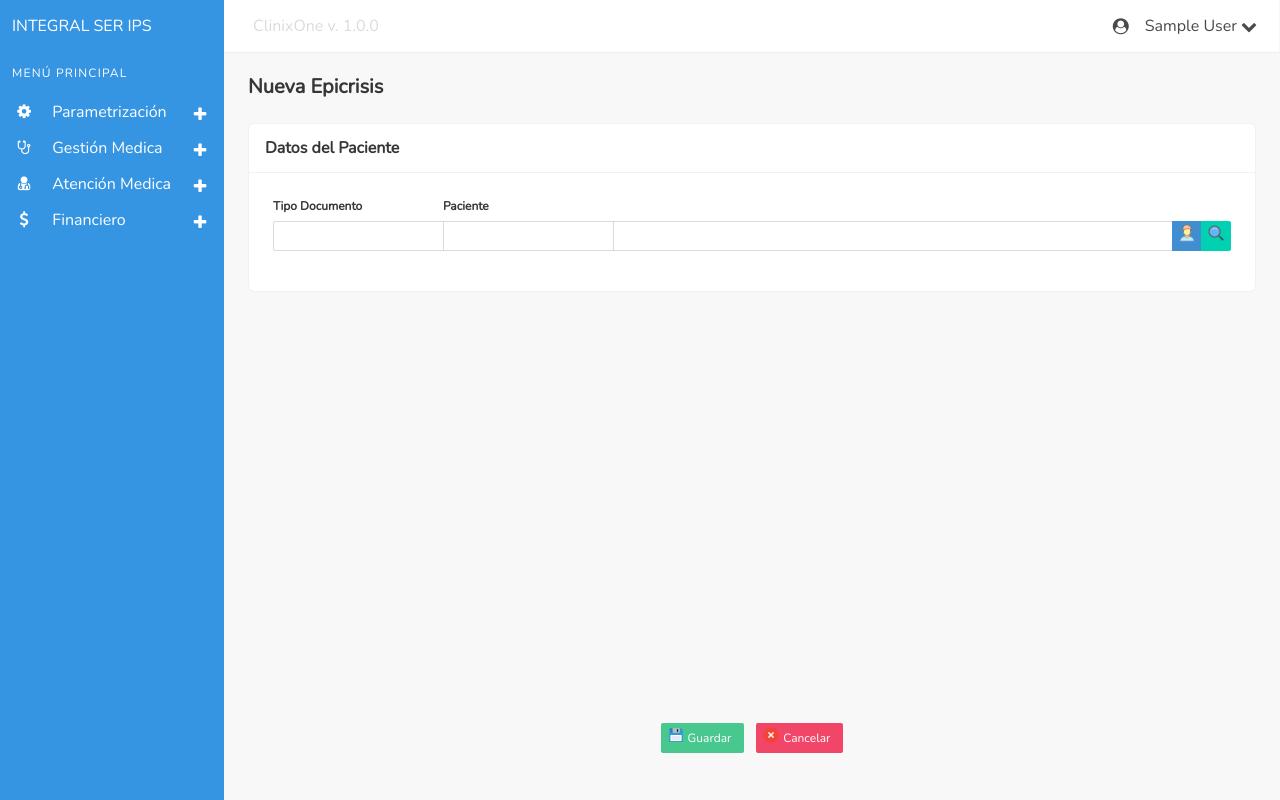
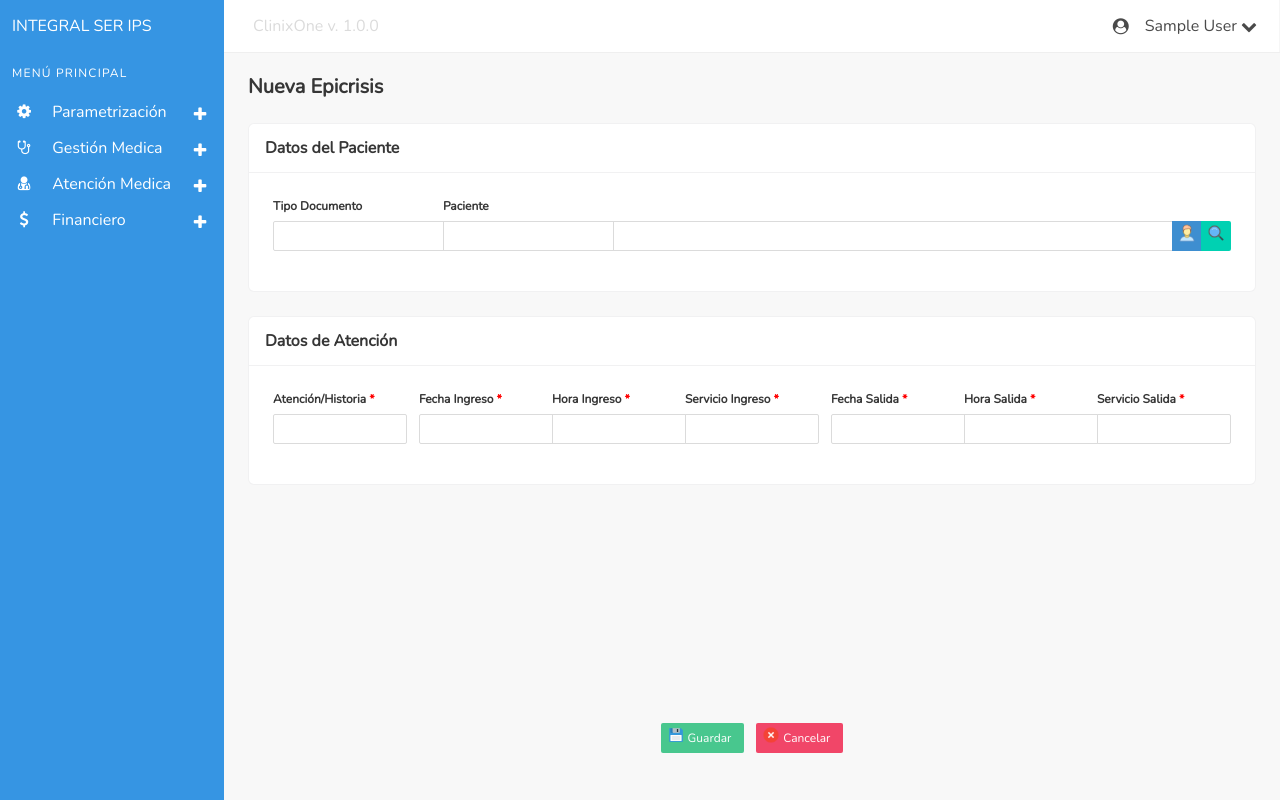
Before and after one commit to devjoit1-creator/ClinixOne_1.0.0, a Flask app: page /add_epicrisis in a window 1280 px wide. Run offline with Flask 3, Linux system fonts and the light colour scheme; the visitor is signed in with stand-in values (Sample User, id 1); data that the repository does not hold is empty; some libraries are stand-ins or nearby versions.

Commit message:
Primeros campos nueva epicrisis habilitados

```diff
--- a/app/static/js/epicrisis/add_epicrisis.js
+++ b/app/static/js/epicrisis/add_epicrisis.js
@@ -3,6 +3,13 @@ const $tipo_doc = document.getElementById("tipo_doc");
 const $codigo = document.getElementById("codigo");
 const $paciente = document.getElementById("paciente");
 const $medico = document.getElementById("medico");
+const $atencion = document.getElementById("atencion");
+const $fecha_ingreso = document.getElementById("fecha_ingreso");
+const $hora_ingreso = document.getElementById("hora_ingreso");
+const $servicio_ingreso = document.getElementById("servicio_ingreso");
+const $fecha_salida = document.getElementById("fecha_salida");
+const $hora_salida = document.getElementById("hora_salida");
+const $servicio_salida = document.getElementById("servicio_salida");
 const $btn_consultar = document.getElementById("btn_consultar");
 const $btn_cancelar = document.getElementById("btn_cancelar");
 
@@ -16,10 +23,11 @@ const $tabAtencionesConsultas = document.getElementById("tabAtencionesConsultas"
 const $tab_hosp = document.getElementById("tab_hosp");
 const $tabAtencionesHosp = document.getElementById("tabAtencionesHosp");
 const $tablaAtencionesConsultaEpicrisis = document.getElementById("tablaAtencionesConsultaEpicrisis");
+const $tablaAtencionesHospEpicrisis = document.getElementById("tablaAtencionesHospEpicrisis");
 
 /* Obtener Datos de paciente desde el modal pacientes */
 $tablaBusquedaPacientesEpicrisis.addEventListener("click", (e) => {
-    e.preventDefault();
+    e.stopPropagation();
     let data = e.target.parentElement.children;
     $tipo_doc.value = data[0].innerText;
     $codigo.value = data[1].innerText;
@@ -39,6 +47,7 @@ const validar = () => {
     } else {
         activarModalResultados();
         getAtencionesConsultaEpicrisis();
+        getAtencionesHospEpicrisis();
     }
 }
 
@@ -54,7 +63,7 @@ const getAtencionesConsultaEpicrisis = () => {
     /* Limpiar Tabla */
     while($tablaAtencionesConsultaEpicrisis.rows.length > 1){
         $tablaAtencionesConsultaEpicrisis.deleteRow(1);
-    }
+    };
     /* API Fetch */
     fetch("/getAtencionesConsultaEpicrisis", {
         method: "POST",
@@ -75,9 +84,52 @@ const getAtencionesConsultaEpicrisis = () => {
         /* Resultados en tabla */
         data.forEach(atencion => {
             $tablaAtencionesConsultaEpicrisis.insertRow().innerHTML = `
-                <td style="width: 20%; font-size: x-small;">${atencion.atencion}</td>
+                <td style="width: 5%; font-size: x-small;">${atencion.atencion}</td>
                 <td style="width: 20%; font-size: x-small;">${atencion.ingreso}</td>
+                <td style="width: 10%; font-size: x-small;">${atencion.hora_ingreso}</td>
                 <td style="width: 20%; font-size: x-small;">${atencion.salida}</td>
+                <td style="width: 10%; font-size: x-small;">${atencion.hora_salida}</td>
+                <td style="width: 20%; font-size: x-small;">${atencion.servicio}</td>
+            `
+        });
+    })
+    .catch(error => console.error("error: ", error))
+}
+
+/* Fetch Atenciones de hospitalizacion por paciente y medico */
+const getAtencionesHospEpicrisis = () => {
+    let paciente = $codigo.value;
+    let medico = $medico.value;
+    /* Limpiar Tabla */
+    while ($tablaAtencionesHospEpicrisis.rows.length > 1) {
+        $tablaAtencionesHospEpicrisis.deleteRow(1);
+    };
+    /* API Fetch */
+    fetch("/getAtencionesHospEpicrisis", {
+        method: "POST",
+        headers: {"Content-Type": "application/json"},
+        body: JSON.stringify({ paciente, medico })
+    })
+    .then(response => response.json())
+    .then(data => {
+        /* Alerta si no hay resultados */
+        if(!Array.isArray(data) || data.length === 0){
+            Swal.fire({
+                title: "Advertencia!",
+                text: "No se encontraron resultados asociados.",
+                icon: "warning"
+            });
+            return;
+        }
+
+        /* Resultados en tabla */
+        data.forEach(atencion => {
+            $tablaAtencionesHospEpicrisis.insertRow().innerHTML = `
+                <td style="width: 5%; font-size: x-small;">${atencion.atencion}</td>
+                <td style="width: 20%; font-size: x-small;">${atencion.ingreso}</td>
+                <td style="width: 10%; font-size: x-small;">${atencion.hora_ingreso}</td>
+                <td style="width: 20%; font-size: x-small;">${atencion.salida}</td>
+                <td style="width: 10%; font-size: x-small;">${atencion.hora_salida}</td>
                 <td style="width: 20%; font-size: x-small;">${atencion.servicio}</td>
             `
         });
@@ -90,6 +142,20 @@ const activarModalResultados = () => {
     $modal_resultadoAtenciones.classList.remove("is-hidden");
     $modal_resultadoAtenciones.classList.add("is-active");
 }
+
+/* Obtener Datos de paciente desde el modal pacientes */
+$tablaAtencionesConsultaEpicrisis.addEventListener("click", (e) => {
+    e.stopPropagation();
+    let data = e.target.parentElement.children;
+    $atencion.value = data[0].innerText;
+    $fecha_ingreso.value = data[1].innerText;
+    $hora_ingreso.value = data[2].innerText;
+    $servicio_ingreso.value = data[5].innerText;
+    $fecha_salida.value = data[3].innerText;
+    $hora_salida.value = data[4].innerText;
+    $servicio_salida.value = $servicio_ingreso.value;
+    closeAllModals();
+})
 
 /* Activar/Desactivar Pestañas */
 $tab_consultas.addEventListener("click", () => {
--- a/app/templates/temp_epicrisis/add_epicrisis.html
+++ b/app/templates/temp_epicrisis/add_epicrisis.html
@@ -48,6 +48,52 @@
                                     <a id="btn_consultar" class="button is-small is-primary has-tooltip-bottom" data-tooltip="Consultar Atenciones">
                                         <span class="icon is-small"><i aria-hidden="true"><img src="{{ url_for('static', filename='img/icons/buscar.png') }}" alt="icon"></i></span>
                                     </a>
+                                </p>
+                            </div>
+                        </div>
+                    </div>
+                </div>
+            </div>
+        </div>
+        <!-- Datos de Atención -->
+        <div class="card">
+            <header class="card-header">
+                <p class="card-header-title">Datos de Atención</p>
+            </header>
+            <div class="card-content">
+                <div class="content">
+                    <div class="field is-horizontal">
+                        <div class="field-body">
+                            <div class="field">
+                                <label for="atencion" class="label is-small">Atención/Historia <strong style="color: red;">*</strong></label>
+                                <input type="text" name="atencion" id="atencion" class="input is-small" readonly required>
+                            </div>
+                            <div class="field has-addons">
+                                <p class="control">
+                                    <label for="fecha_ingreso" class="label is-small">Fecha Ingreso <strong style="color: red;">*</strong></label>
+                                    <input type="text" name="fecha_ingreso" id="fecha_ingreso" class="input is-small" readonly required>
+                                </p>
+                                <p class="control">
+                                    <label for="hora_ingreso" class="label is-small">Hora Ingreso <strong style="color: red;">*</strong></label>
+                                    <input type="text" name="hora_ingreso" id="hora_ingreso" class="input is-small" readonly required>
+                                </p>
+                                <p class="control">
+                                    <label for="servicio_ingreso" class="label is-small">Servicio Ingreso <strong style="color: red;">*</strong></label>
+                                    <input type="text" name="servicio_ingreso" id="servicio_ingreso" class="input is-small" readonly required>
+                                </p>
+                            </div>
+                            <div class="field has-addons">
+                                <p class="control">
+                                    <label for="fecha_salida" class="label is-small">Fecha Salida <strong style="color: red;">*</strong></label>
+                                    <input type="text" name="fecha_salida" id="fecha_salida" class="input is-small" readonly required>
+                                </p>
+                                <p class="control">
+                                    <label for="hora_salida" class="label is-small">Hora Salida <strong style="color: red;">*</strong></label>
+                                    <input type="text" name="hora_salida" id="hora_salida" class="input is-small" readonly required>
+                                </p>
+                                <p class="control">
+                                    <label for="servicio_salida" class="label is-small">Servicio Salida <strong style="color: red;">*</strong></label>
+                                    <input type="text" name="servicio_salida" id="servicio_salida" class="input is-small" readonly required>
                                 </p>
                             </div>
                         </div>
@@ -126,12 +172,14 @@
             <div class="container">
                 <!-- Contenido Pestaña Atenciones Consulta -->
                 <div id="tabAtencionesConsultas">
-                    <table id="tablaAtencionesConsultaEpicrisis" class="table is-striped is-hoverable" style="width: 100%;">
+                    <table id="tablaAtencionesConsultaEpicrisis" class="table is-striped" style="width: 100%; cursor: pointer;">
                         <thead>
                             <tr>
-                                <th scope="col" style="width: 20%; font-size: x-small;">Atención</th>
-                                <th scope="col" style="width: 20%; font-size: x-small;">Ingresó</th>
+                                <th scope="col" style="width: 5%; font-size: x-small;">Atención</th>
+                                <th scope="col" style="width: 20%; font-size: x-small;">Ingreso</th>
+                                <th scope="col" style="width: 10%; font-size: x-small;">Hora Ingreso</th>
                                 <th scope="col" style="width: 20%; font-size: x-small;">Salida</th>
+                                <th scope="col" style="width: 10%; font-size: x-small;">Hora Salida</th>
                                 <th scope="col" style="width: 20%; font-size: x-small;">Servicio</th>
                             </tr>
                         </thead>
@@ -140,7 +188,19 @@
                 </div>
                 <!-- Contenido Pestaña Atenciones Hosp. -->
                 <div id="tabAtencionesHosp" class="is-hidden">
-                    <p>Prueba cambio</p>
+                    <table id="tablaAtencionesHospEpicrisis" class="table is-striped" style="width: 100%; cursor: pointer;">
+                        <thead>
+                            <tr>
+                                <th scope="col" style="width: 5%; font-size: x-small;">Atención</th>
+                                <th scope="col" style="width: 20%; font-size: x-small;">Ingreso</th>
+                                <th scope="col" style="width: 10%; font-size: x-small;">Hora Ingreso</th>
+                                <th scope="col" style="width: 20%; font-size: x-small;">Salida</th>
+                                <th scope="col" style="width: 10%; font-size: x-small;">Hora Salida</th>
+                                <th scope="col" style="width: 20%; font-size: x-small;">Servicio</th>
+                            </tr>
+                        </thead>
+                        <tbody></tbody>
+                    </table>
                 </div>
             </div>
         </div>
```
Also changed, not shown: app/services/epicrisis_service.py (+6 -4 lines).
